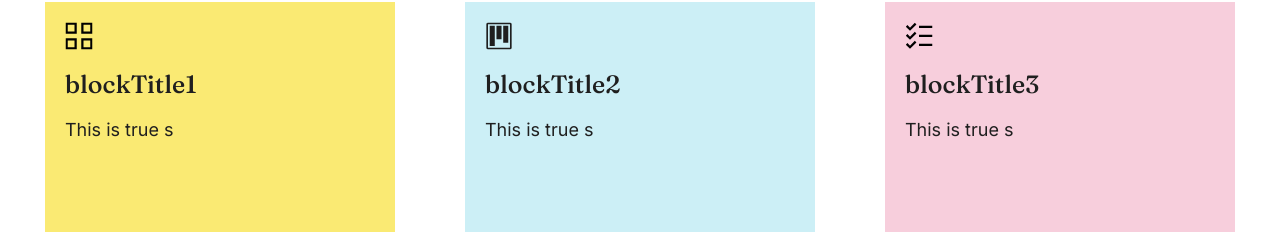
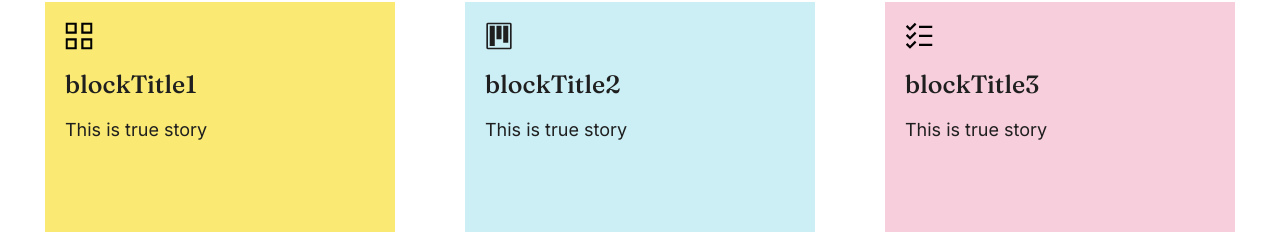
Before and after one commit to dmtrack/feather_tasks_client, a React (Create React App) app: page / in a window 1280 px wide. Shown: the part 604-838 px from the top of the page. Built offline with nearby package versions, Linux system fonts and the light colour scheme; no server answers.

Commit message:
fix: bug found

```diff
--- a/src/components/Header/Menu/MenuNavigation.tsx
+++ b/src/components/Header/Menu/MenuNavigation.tsx
@@ -30,9 +30,9 @@ interface MenuNavigationProps {
 function MenuNavigation({ toggleMenu }: MenuNavigationProps) {
     const dispatch = useAppDispatch();
     const isLoggedIn = useAppSelector(getLoggedIn);
+    const authUser = useAppSelector(getAuthUser);
 
     const toggleMenuOnClick = (id: string) => {
-        const navigate = useNavigate();
         if (id === 'signOut') {
             dispatch(setLogoutUserPopupOpen(true));
         }
--- a/src/pages/HomePage/HomePage.tsx
+++ b/src/pages/HomePage/HomePage.tsx
@@ -62,7 +62,7 @@ function HomePage() {
                     >
                         {el.icon}
                         <ElementTitle>{el.title}</ElementTitle>
-                        <p>This is true s</p>
+                        <p>This is true story</p>
                     </MainPageElement>
                 ))}
             </ColumnSection>
```
